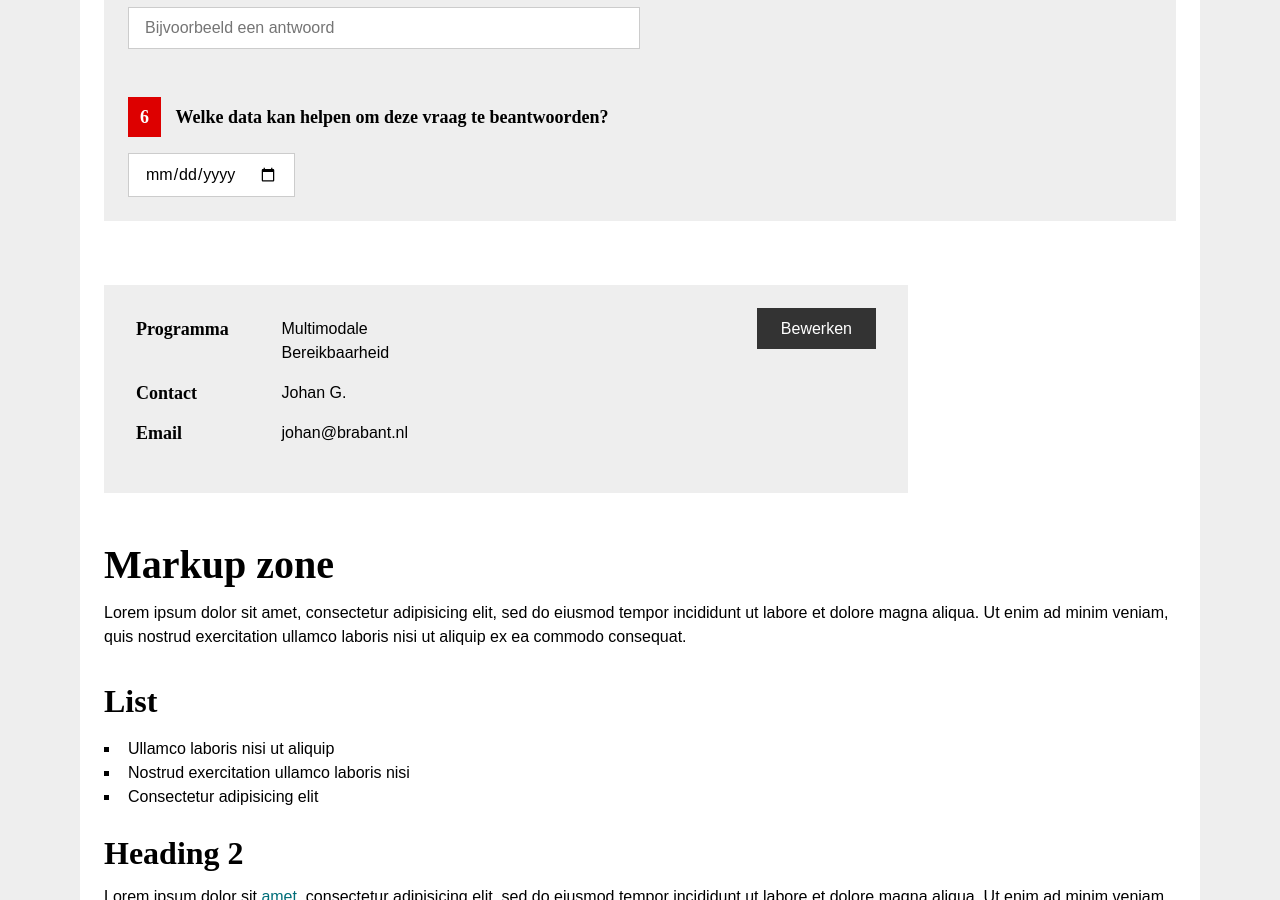
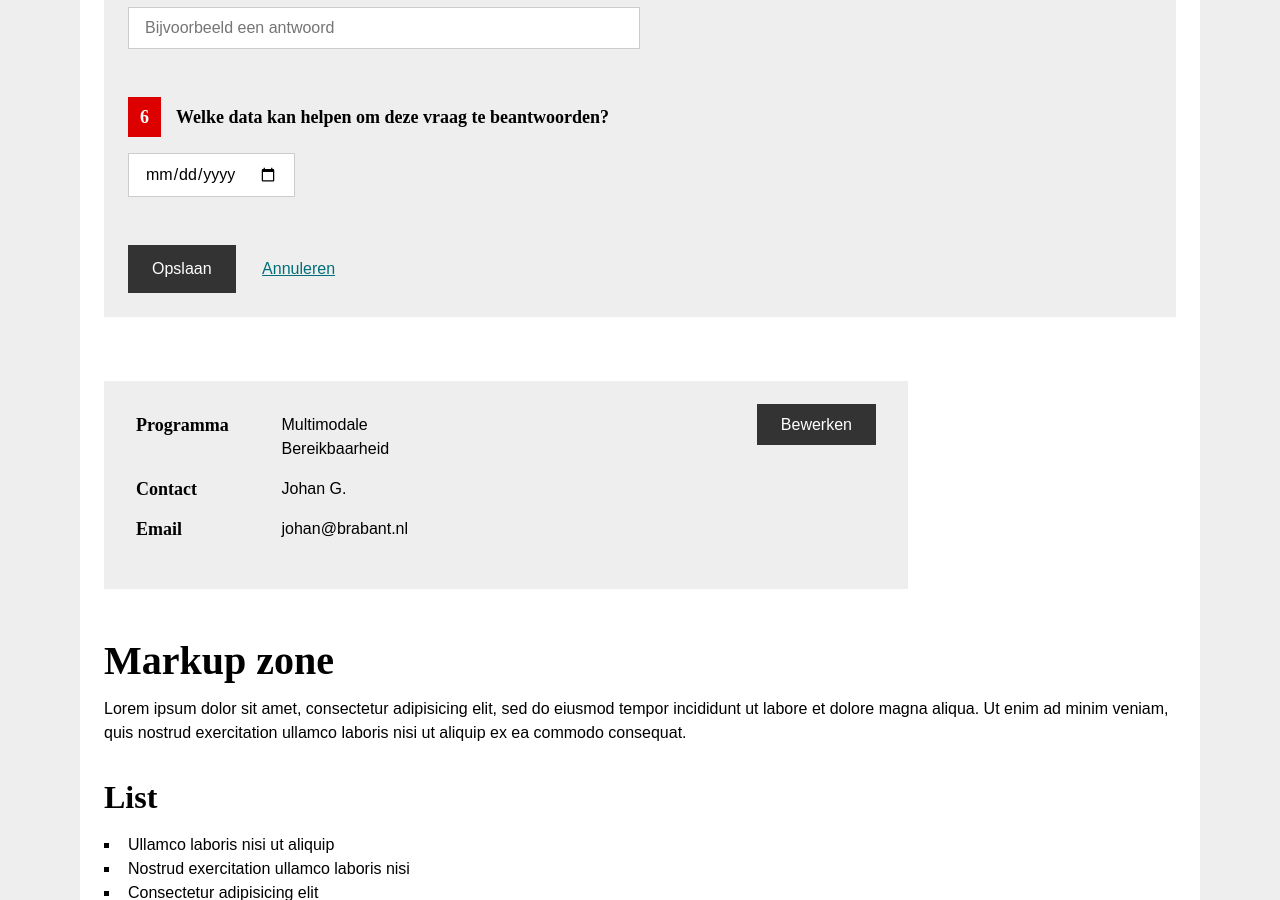
Before and after one commit to Algoritmeregister/pnb-sensoren, a Jekyll site: the page built from pages/design.html, in a window 1280 px wide and 900 px high, scrolled down 2612 px. Built offline with Jekyll 4.4.1, drawn with Linux system fonts in a browser that asks for light colours.

Commit message:
design update

```diff
--- a/pages/design.html
+++ b/pages/design.html
@@ -74,6 +74,7 @@
     <div class="table-block p-b6">
         <h2 class="text-h2 m-b2">Tabellen</h2>
         <p class="text-body m-b4"></p>
+        <div class="u-overflow-x-auto">
             <table class="table table-wide">
                 <tr>
                     <th class="table-th text-h4">Activiteit</th>
@@ -168,6 +169,7 @@
                     </td>
                 </tr>
             </table>
+        </div>
         <div class="p-t4">
             <a href="#" class="btn btn-small text-body u-display-inline-block">+ Nieuwe toevoegen</a>
         </div>
@@ -175,16 +177,16 @@
     <form class="form-block p-b7">
         <h2 class="text-h2 m-b4">Formulieren</h2>
         <div class="form-item p-4 color-bg-neutral-2">
-            <div class="m-b3">
-                <div class="text-h4 color-bg-brand-1 u-display-inline-block p-x2 p-y1 color-neutral-1 m-r2">1</div>
-                <label class="text-h4">Welke data kan helpen om deze vraag te beantwoorden?</label>
+            <div class="m-b5 u-position-relative">
+                <div class="form-item-nr text-h4 color-bg-brand-1 u-position-absolute p-x2 p-y1 color-neutral-1">1</div>
+                <label class="form-item-nr-label text-h4">Welke data kan helpen om deze vraag te beantwoorden?</label>
             </div>
             <textarea placeholder="Bijvoorbeeld een antwoord" class="text-body form-item-textarea p-3"></textarea>
         </div>
         <div class="form-item p-4 color-bg-neutral-2">
-            <div class="m-b3">
-                <div class="text-h4 color-bg-brand-1 u-display-inline-block p-x2 p-y1 color-neutral-1 m-r2">2</div>
-                <label class="text-h4">Welke data kan helpen om deze vraag te beantwoorden?</label>
+            <div class="m-b5 u-position-relative">
+                <div class="form-item-nr text-h4 color-bg-brand-1 u-position-absolute p-x2 p-y1 color-neutral-1">2</div>
+                <label class="form-item-nr-label text-h4">Welke data kan helpen om deze vraag te beantwoorden?</label>
             </div>
             <div>
                 <label class="m-b2 u-display-block u-cursor-pointer">
@@ -202,9 +204,9 @@
             </div>
         </div>
         <div class="form-item p-4 color-bg-neutral-2">
-            <div class="m-b3">
-                <div class="text-h4 color-bg-brand-1 u-display-inline-block p-x2 p-y1 color-neutral-1 m-r2">3</div>
-                <label class="text-h4">Welke data kan helpen om deze vraag te beantwoorden?</label>
+            <div class="m-b5 u-position-relative">
+                <div class="form-item-nr text-h4 color-bg-brand-1 u-position-absolute p-x2 p-y1 color-neutral-1">3</div>
+                <label class="form-item-nr-label text-h4">Welke data kan helpen om deze vraag te beantwoorden?</label>
             </div>
             <div>
                 <label class="m-b2 u-display-block u-cursor-pointer">
@@ -222,9 +224,9 @@
             </div>
         </div>
         <div class="form-item p-4 color-bg-neutral-2">
-            <div class="m-b3">
-                <div class="text-h4 color-bg-brand-1 u-display-inline-block p-x2 p-y1 color-neutral-1 m-r2">4</div>
-                <label class="text-h4">Welke data kan helpen om deze vraag te beantwoorden?</label>
+            <div class="m-b5 u-position-relative">
+                <div class="form-item-nr text-h4 color-bg-brand-1 u-position-absolute p-x2 p-y1 color-neutral-1">4</div>
+                <label class="form-item-nr-label text-h4">Welke data kan helpen om deze vraag te beantwoorden?</label>
             </div>
             <div>
                 <select class="p-y1 p-x2 form-item-select">
@@ -235,34 +237,38 @@
             </div>
         </div>
         <div class="form-item p-4 color-bg-neutral-2">
-            <div class="m-b3">
-                <div class="text-h4 color-bg-brand-1 u-display-inline-block p-x2 p-y1 color-neutral-1 m-r2">5</div>
-                <label class="text-h4">Welke data kan helpen om deze vraag te beantwoorden?</label>
+            <div class="m-b5 u-position-relative">
+                <div class="form-item-nr text-h4 color-bg-brand-1 u-position-absolute p-x2 p-y1 color-neutral-1">5</div>
+                <label class="form-item-nr-label text-h4">Welke data kan helpen om deze vraag te beantwoorden?</label>
             </div>
             <input type="text" class="text-body form-item-input p-x3 p-y1" placeholder="Bijvoorbeeld een antwoord">
         </div>
         <div class="form-item p-4 color-bg-neutral-2">
-            <div class="m-b3">
-                <div class="text-h4 color-bg-brand-1 u-display-inline-block p-x2 p-y1 color-neutral-1 m-r2">6</div>
-                <label class="text-h4">Welke data kan helpen om deze vraag te beantwoorden?</label>
+            <div class="m-b5 u-position-relative">
+                <div class="form-item-nr text-h4 color-bg-brand-1 u-position-absolute p-x2 p-y1 color-neutral-1">6</div>
+                <label class="form-item-nr-label text-h4">Welke data kan helpen om deze vraag te beantwoorden?</label>
             </div>
             <input type="date" class="text-body form-item-date p-x3 p-y1">
         </div>
+        <div class="p-4 color-bg-neutral-2">
+            <a href="#" class="btn u-display-inline-block text-body m-r4">Opslaan</a>
+            <a href="#" class="text-link u-display-inline-block">Annuleren</a>
+        </div>
     </form>
     <div class="prop-block p-b6">
-        <div class="w-75">
+        <div class="w-md-75">
             <div class="prop p-5 color-bg-neutral-2">
-                <div class="u-flex u-space-between">
+                <div class="u-flex u-space-between u-direction-column u-md-direction-row">
                     <div class="u-flex u-direction-column">
-                        <div class="u-flex m-b3">
+                        <div class="u-flex m-b3 u-direction-column u-md-direction-row">
                             <div class="u-flex-1 text-h4">Programma</div>
                             <div class="u-flex-1 text-body">Multimodale Bereikbaarheid</div>
                         </div>
-                        <div class="u-flex m-b3">
+                        <div class="u-flex m-b3 u-direction-column u-md-direction-row">
                             <div class="u-flex-1 text-h4">Contact</div>
                             <div class="u-flex-1 text-body">Johan G.</div>
                         </div>
-                        <div class="u-flex m-b3">
+                        <div class="u-flex m-b3 u-direction-column u-md-direction-row">
                             <div class="u-flex-1 text-h4">Email</div>
                             <div class="u-flex-1 text-body">johan@brabant.nl</div>
                         </div>
@@ -304,6 +310,5 @@
             tempor incididunt ut labore et dolore magna aliqua. Ut enim ad minim veniam,
             quis nostrud exercitation ullamco laboris nisi ut aliquip ex ea commodo
             consequat.</p>
-
     </div>
 </div>
```
Lines whose indentation alone changed are shown as unchanged.
